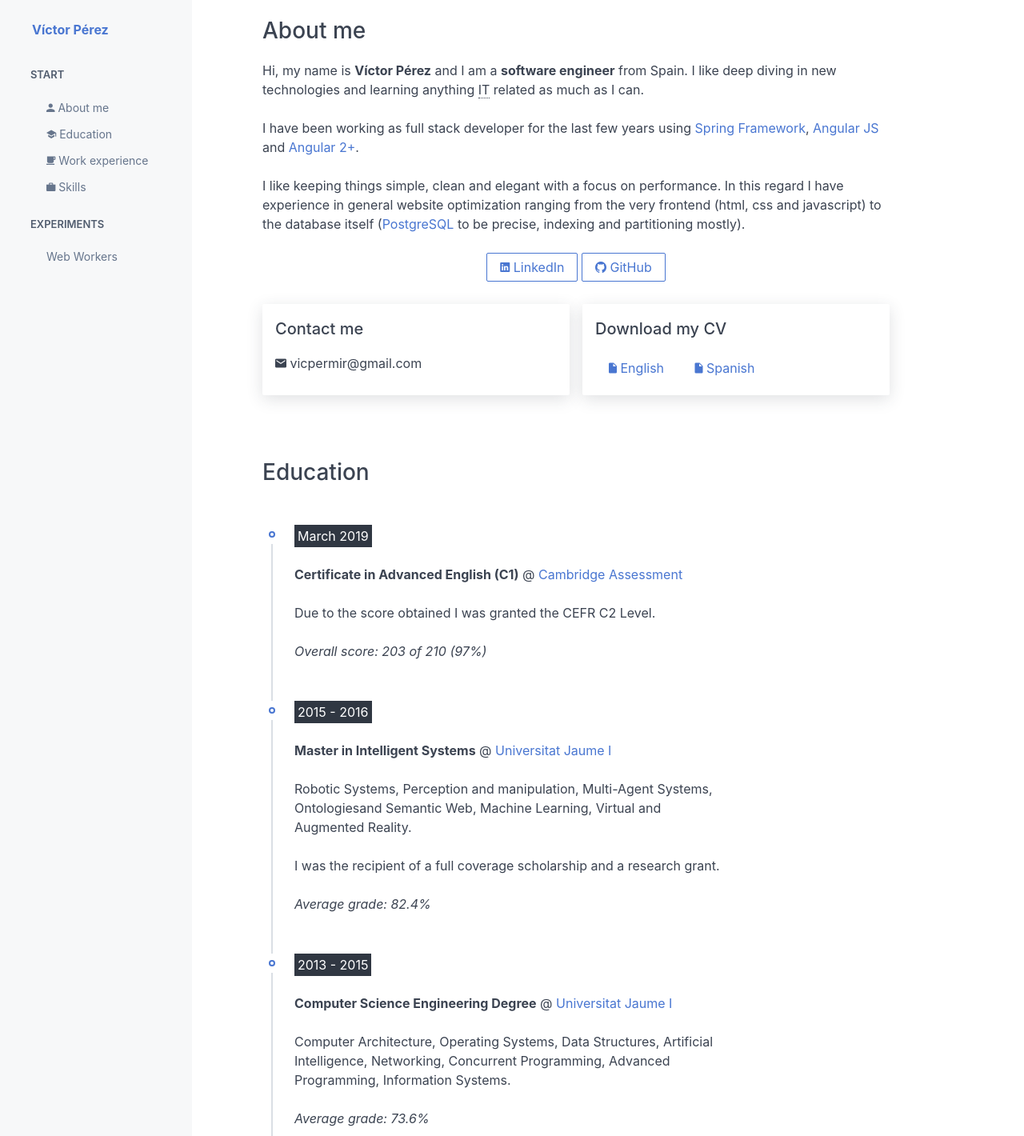
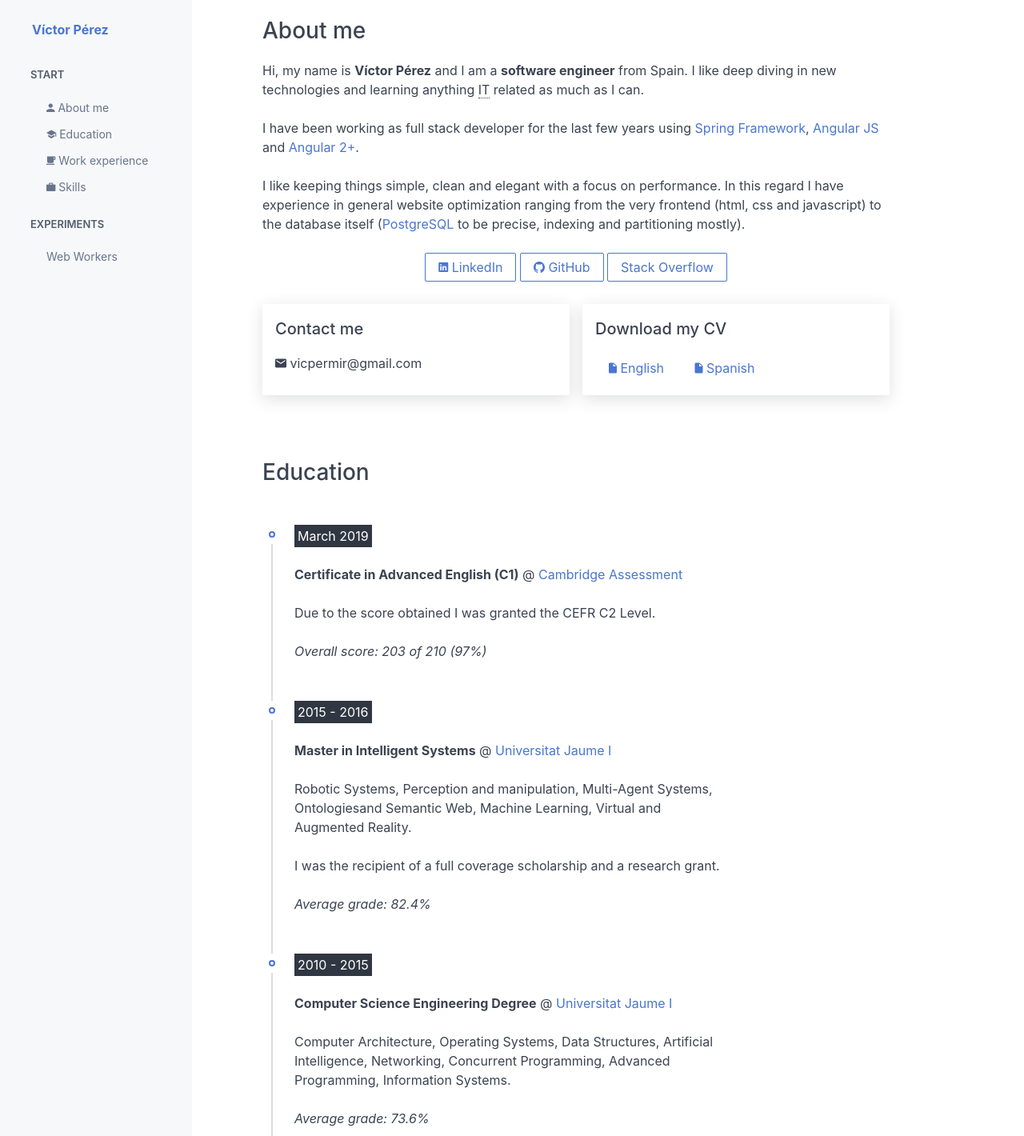
Before and after one commit to vicpermir/vicpermir.github.io, a plain HTML site: page index.html in a window 1280 px wide. Shown: the top 1420 px of the page at 80% size. Drawn offline with nearby package versions, Linux system fonts and the light colour scheme.

Commit message:
CV changes

```diff
--- a/index.html
+++ b/index.html
@@ -76,6 +76,7 @@
             <div class="row text-center">
                 <a class="btn" target="_blank" href="//www.linkedin.com/in/v%C3%ADctor-p%C3%A9rez-miralles-571a33119"><i class="icon ion-logo-linkedin"></i> LinkedIn</a>
                 <a class="btn" target="_blank" href="//github.com/vicpermir"><i class="icon ion-logo-github"></i> GitHub</a>
+                <a class="btn" target="_blank" href="//stackoverflow.com/users/1031296/vicpermir?tab=profile"><i class="icon ion-logo-stackoverflow"></i> Stack Overflow</a>
             </div>
             <div class="page-demo columns">
               <div class="column col-6 col-xs-12">
@@ -142,7 +143,7 @@
                     <div class="timeline-content">
                       <div class="tile">
                         <div class="tile-content">
-                          <p><span class="text-light bg-dark p-1">2013 - 2015</span></p>
+                          <p><span class="text-light bg-dark p-1">2010 - 2015</span></p>
                           <p><strong>Computer Science Engineering Degree</strong> @ <a target="_blank" href="//www.uji.es">Universitat Jaume I</a></p>
                           <p>Computer Architecture, Operating Systems, Data Structures, Artificial Intelligence, Networking, Concurrent Programming, Advanced Programming, Information Systems.</p>
                           <p><i>Average grade: 73.6%</i></p>
```
Also changed, not shown: 2 other files.
